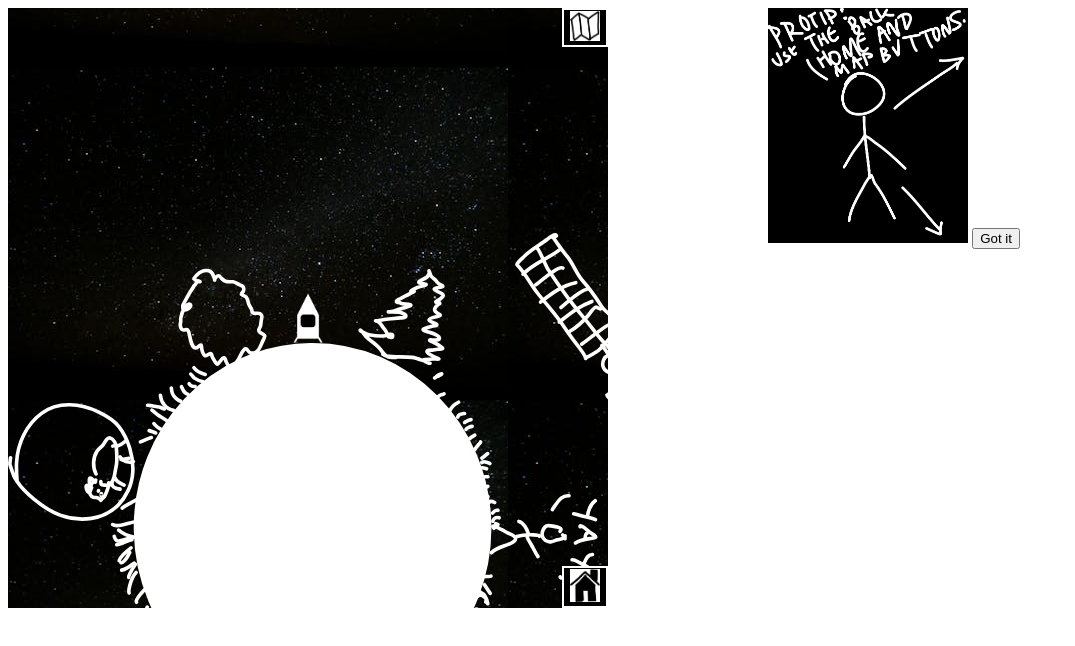
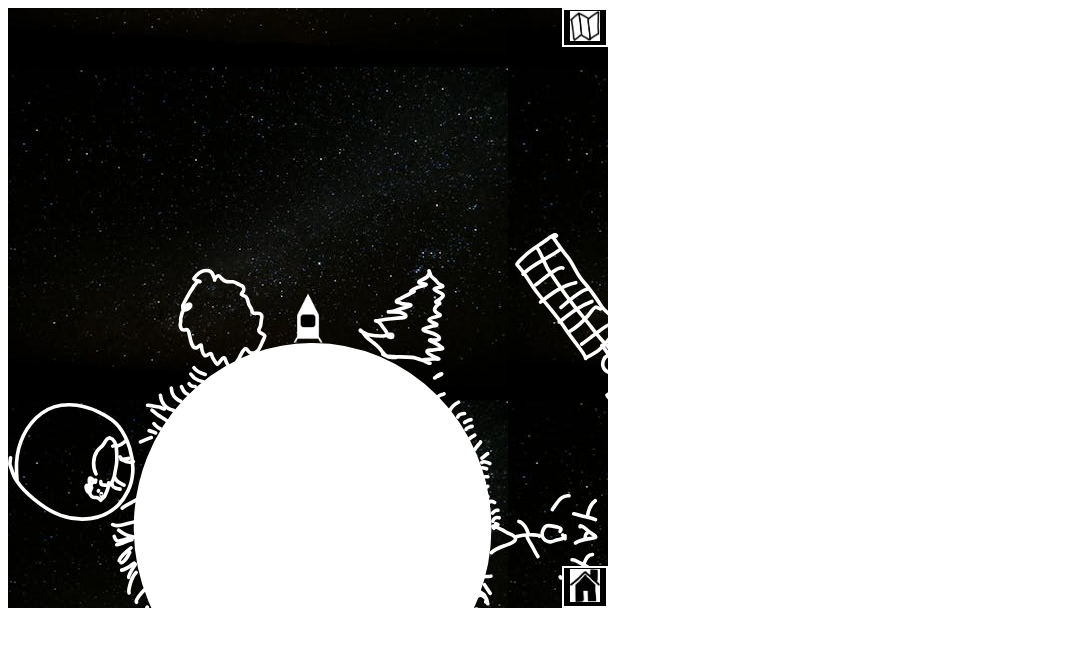
Before and after one commit to albertkemp/space-explorer, a plain HTML site: page index.html in a window 1280 px wide. Shown: the whole page, without its empty margins (0-1075 px from the left). Drawn offline with nearby package versions, Linux system fonts and the light colour scheme.

Commit message:
deleted message

```diff
--- a/index.html
+++ b/index.html
@@ -63,10 +63,6 @@
         <div id="guypointing"></div>
     </div>
 
-    <div  style="left:60%;position:absolute;">
-        <img src="images/reminderdark.jpg" width="200" id="reminder">
-        <button onclick="gotIt()" id="gotit">Got it</button>
-    </div>
     <!--
     <div style="position:relative;right:0;width:40%;left:600px;"><h2>Notes about the game:</h2>
         <p>The planets are all below the starting planet. You can also check on the map (upper right corner).</p>
@@ -86,14 +82,6 @@
     </script>
         <script src="https://ajax.googleapis.com/ajax/libs/jquery/3.7.1/jquery.min.js"></script>
         <script src="scripts/main.js"></script>
-        <script>
-            function gotIt(){
-                var reminder = document.getElementById("reminder");
-                reminder.style.display="none";
-                var gotit = document.getElementById("gotit");
-                gotit.style.display="none";
-            }
 
-        </script>
     </body>
 </html>
```
